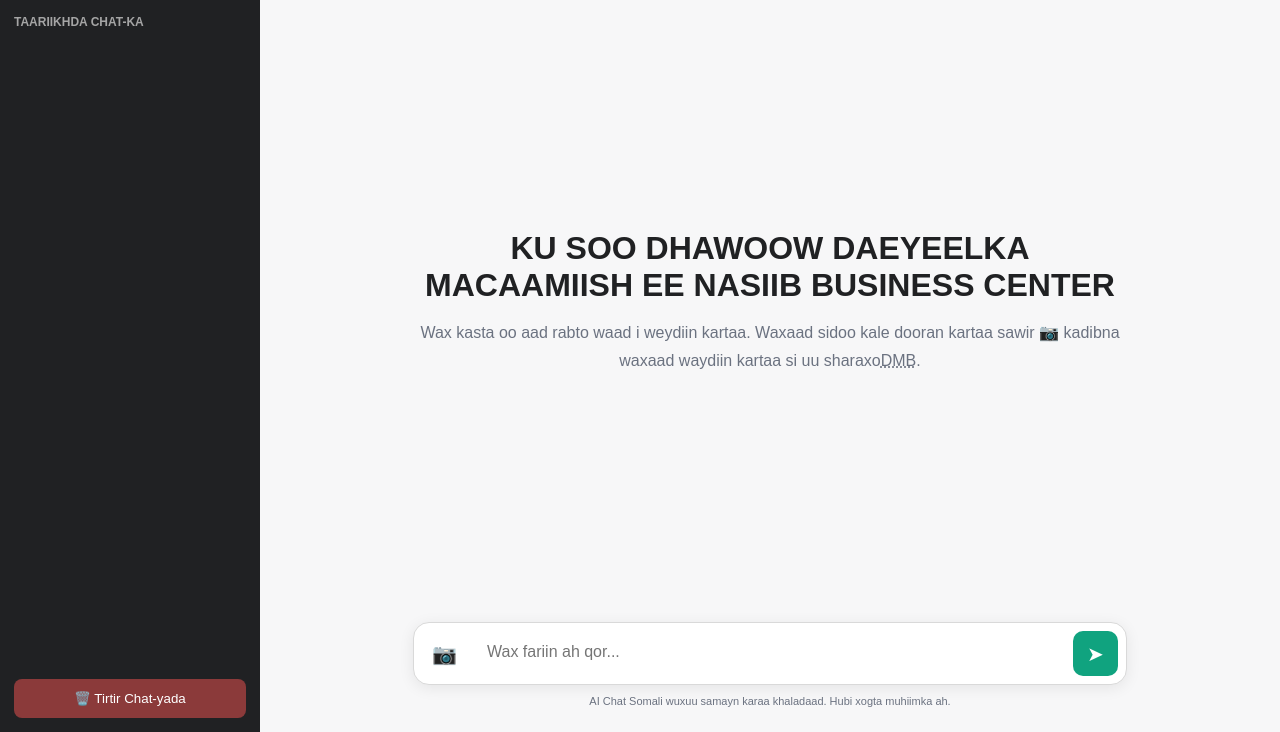
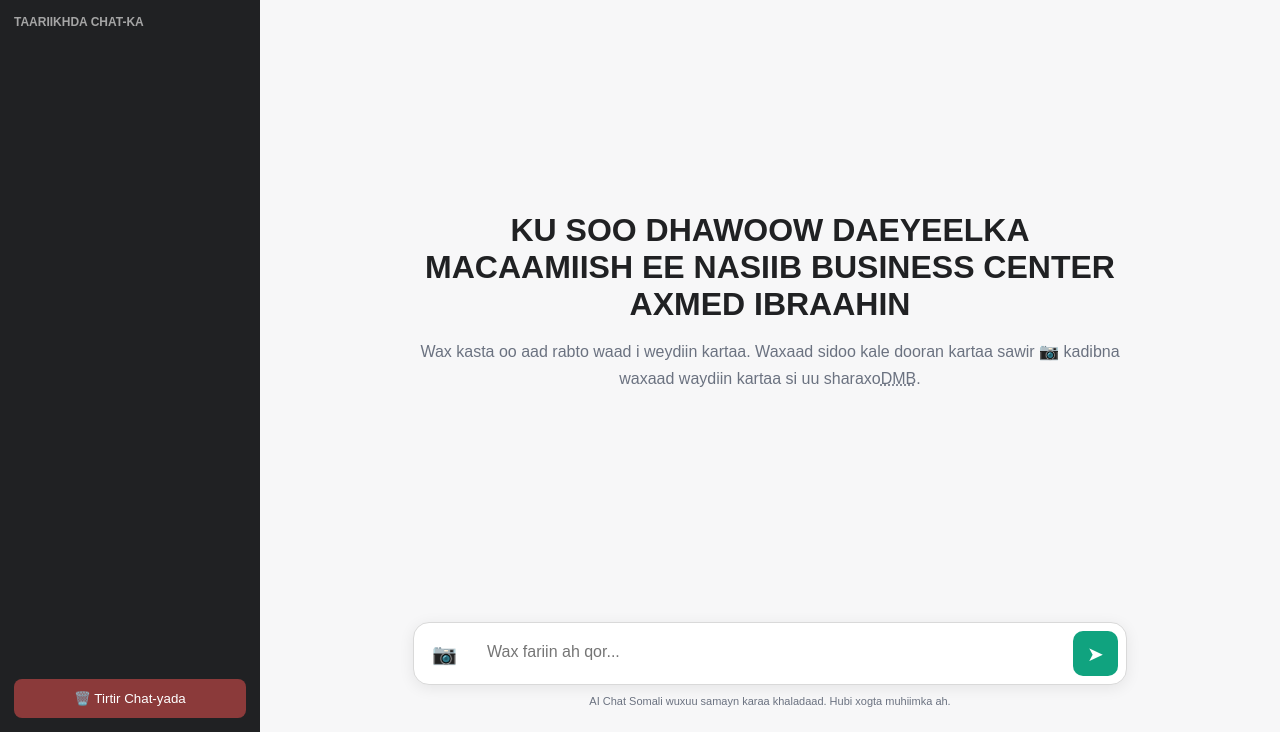
Before and after one commit to Xusee/ai-chat-somali, a website: page public/index.html in a window 1280 px wide. Shown: the part 68-800 px from the top of the page. Drawn offline with Linux system fonts and the light colour scheme; no server answers.

Commit message:
Update header text in index.html

```diff
--- a/public/index.html
+++ b/public/index.html
@@ -960,7 +960,7 @@
 
                 <h1>
 
-                KU SOO DHAWOOW DAEYEELKA MACAAMIISH EE NASIIB BUSINESS CENTER
+                KU SOO DHAWOOW DAEYEELKA MACAAMIISH EE NASIIB BUSINESS CENTER AXMED IBRAAHIN
 
                 </h1>
 
```
